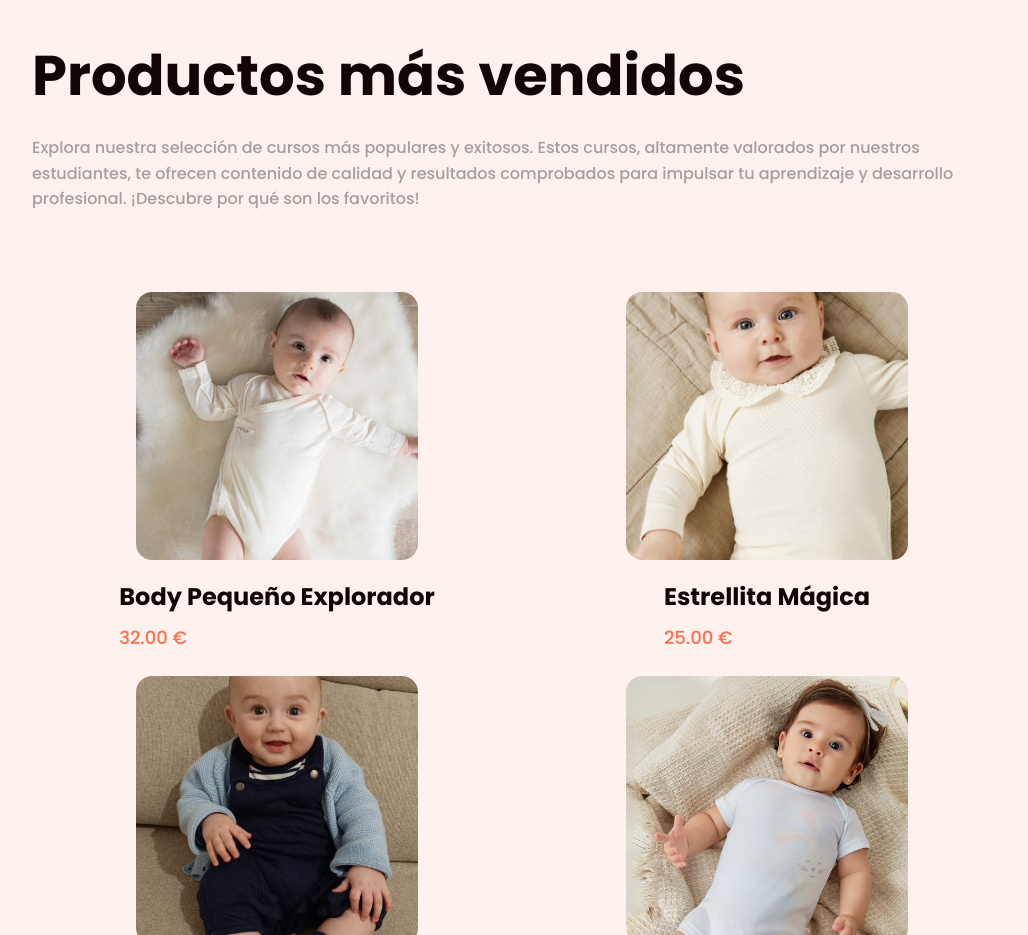
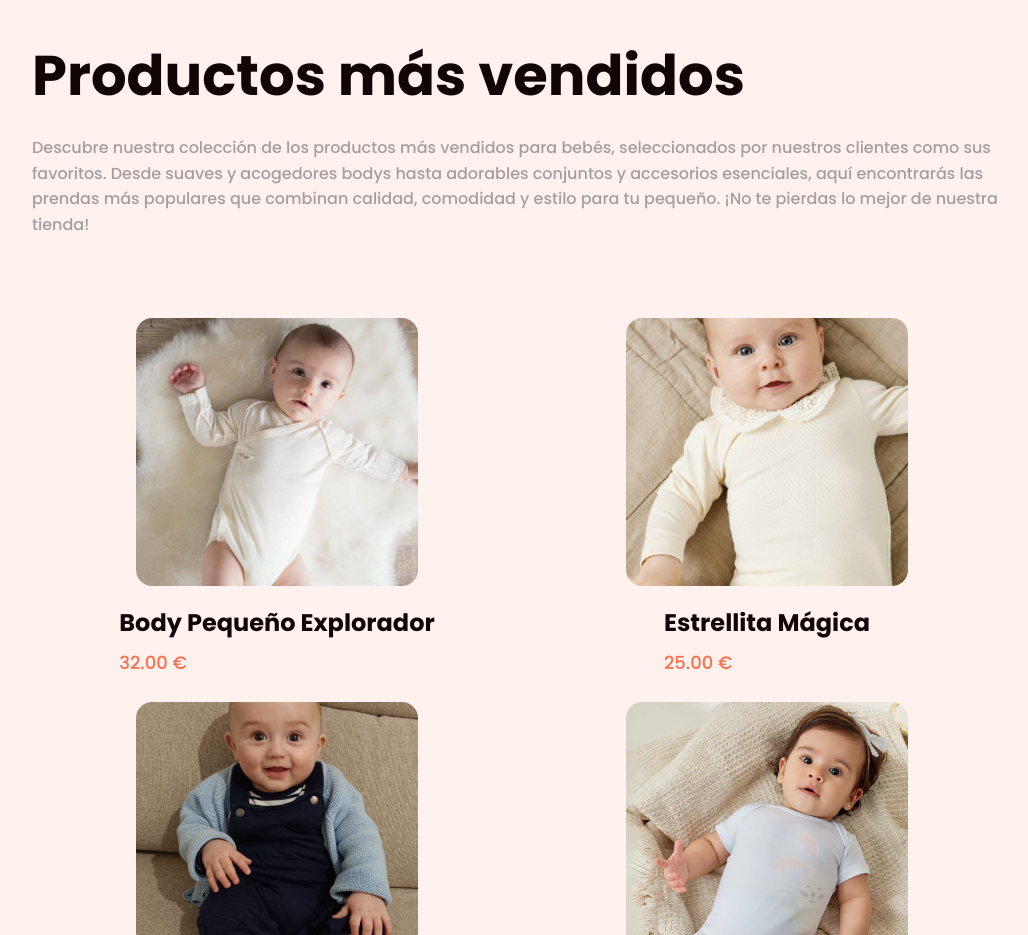
Before and after one commit to Juan-Script/mimuselina-web, a Next.js app: page / in a window 1280 px wide. Shown: the part 1540-2475 px from the top of the page, without its empty margins (118-1146 px from the left). Built offline with nearby package versions, Linux system fonts and the light colour scheme.

Commit message:
Cambio de copy

```diff
--- a/components/MasVendidos.tsx
+++ b/components/MasVendidos.tsx
@@ -9,7 +9,7 @@ export default function MasVendidos() {
                     Productos más vendidos
                 </b>
                 <div className="w-full relative text-base leading-[160%] font-medium text-text inline-block">
-                    Explora nuestra selección de cursos más populares y exitosos. Estos cursos, altamente valorados por nuestros estudiantes, te ofrecen contenido de calidad y resultados comprobados para impulsar tu aprendizaje y desarrollo profesional. ¡Descubre por qué son los favoritos!
+                Descubre nuestra colección de los productos más vendidos para bebés, seleccionados por nuestros clientes como sus favoritos. Desde suaves y acogedores bodys hasta adorables conjuntos y accesorios esenciales, aquí encontrarás las prendas más populares que combinan calidad, comodidad y estilo para tu pequeño. ¡No te pierdas lo mejor de nuestra tienda!
                 </div>
             </div>
             <div className="mt-20 grid grid-cols-4 xl:grid-cols-2 sm:grid-cols-1 items-start justify-start py-0 px-3 gap-[24px] text-xs text-accent-hover">
```
